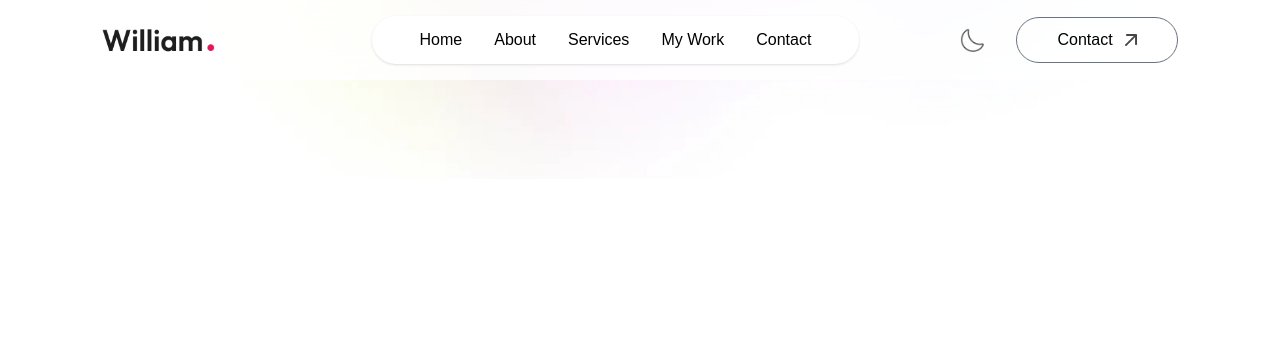
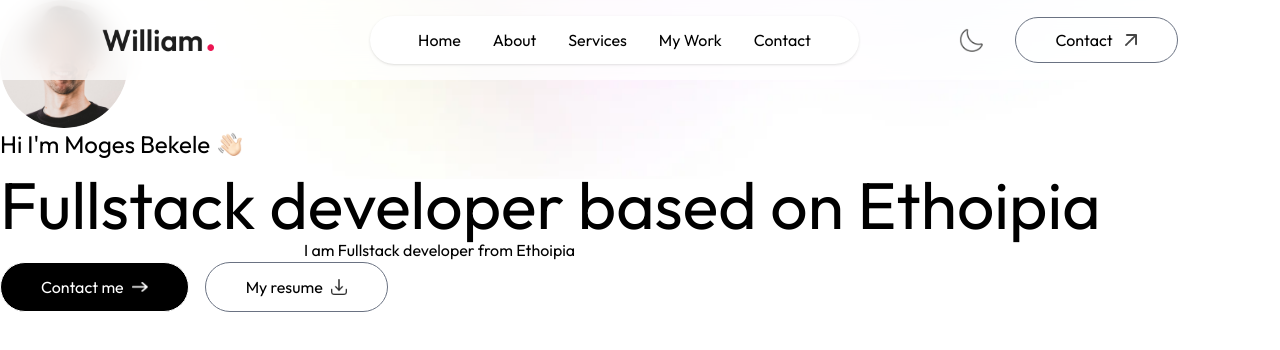
Before and after one commit to MogesBekele/portfolio-in-nextjs, a Next.js app: page / in a window 1280 px wide. Shown: the top 350 px of the page. Built offline with nearby package versions, Linux system fonts and the light colour scheme; a web font is replaced by a local one.

Commit message:
mount the header component to the main page

```diff
--- a/app/globals.css
+++ b/app/globals.css
@@ -1,16 +1,5 @@
 @import "tailwindcss";
 
-/* Remove any global font-family setting.
-   Fonts are now available as CSS variables:
-   --font-outfit and --font-ovo (set in layout.tsx)
-
-
-Example usage (you can apply these classes or styles wherever you want): */
-
- .font-outfit {
-  font-family: var(--font-outfit), 'Outfit', sans-serif;
+*{
+  font-family: Outfit;
 }
-
-.font-ovo {
-  font-family: var(--font-ovo), 'Ovo', serif;
-}
--- a/app/page.tsx
+++ b/app/page.tsx
@@ -1,10 +1,12 @@
 "use client";
+import Header from "@/components/Header";
 import Navbar from "@/components/Navbar";
 
 export default function Home() {
   return (
     <>
       <Navbar />
+      <Header/>
     </>
   );
 }
--- a/components/Header.tsx
+++ b/components/Header.tsx
@@ -1,17 +1,25 @@
-import React from 'react'
-import Image from 'next/image'
-import { assets } from '@/assets/assets'
+import React from "react";
+import Image from "next/image";
+import { assets } from "@/assets/assets";
 
 const Header = () => {
   return (
     <div>
-
       <div>
-        <Image alt='' src={assets.profile_img} className='rounded-full w-32'/>
-        <h3 className='flex items-center gap-2 text-xl md:text-2xl mb-3 font-font-ovo '>Hi I'm Moges Bekele <Image src={assets.hand_icon} alt='' className='w-6'/> </h3>
+        <Image alt="" src={assets.profile_img} className="rounded-full w-32" />
+      </div>
+      <h3 className="flex items-center gap-2 text-xl md:text-2xl mb-3 font-font-ovo ">
+        Hi I'm Moges Bekele
+        <Image src={assets.hand_icon} alt="" className="w-6" />
+      </h3>
+      <h1 className="text-3xl sm:text-6xl lg:text-[66px] ">Fullstack developer based on Ethoipia</h1>
+      <p className="max-w-2xl mx-auto ">I am Fullstack developer from Ethoipia </p>
+      <div className="flex flex-col sm:flex-row items-center gap-4 " >
+        <a href="#contact" className="px-10 py-3 border rounded-full border-white bg-black text-white flex items-center gap-2">Contact me   <Image src={assets.right_arrow_white} alt="" className="w-4" /></a>
+          <a href="/sample-resume.pdf" download className="px-10 py-3 border rounded-full border-gray-500 flex items-center gap-2">My resume   <Image src={assets.download_icon} alt="" className="w-4" /></a>
       </div>
     </div>
-  )
-}
+  );
+};
 
-export default Header
+export default Header;
```
